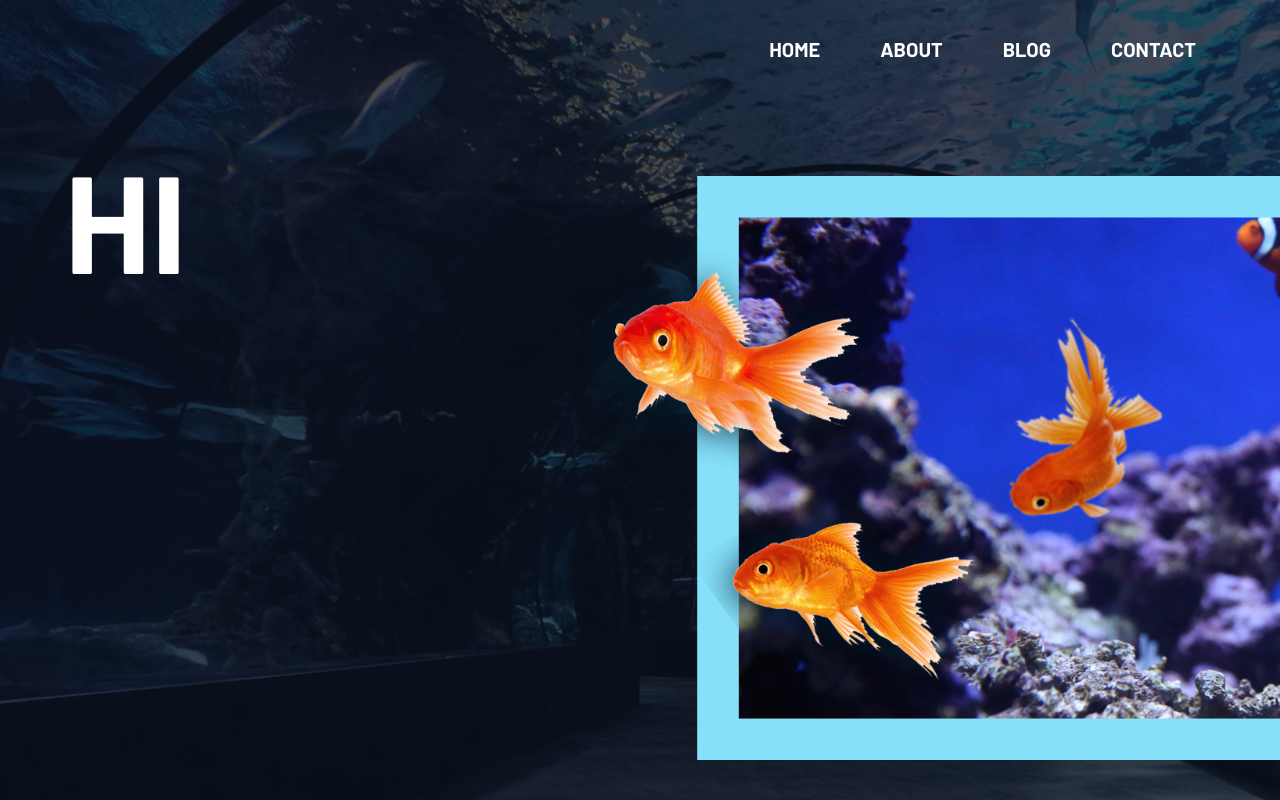
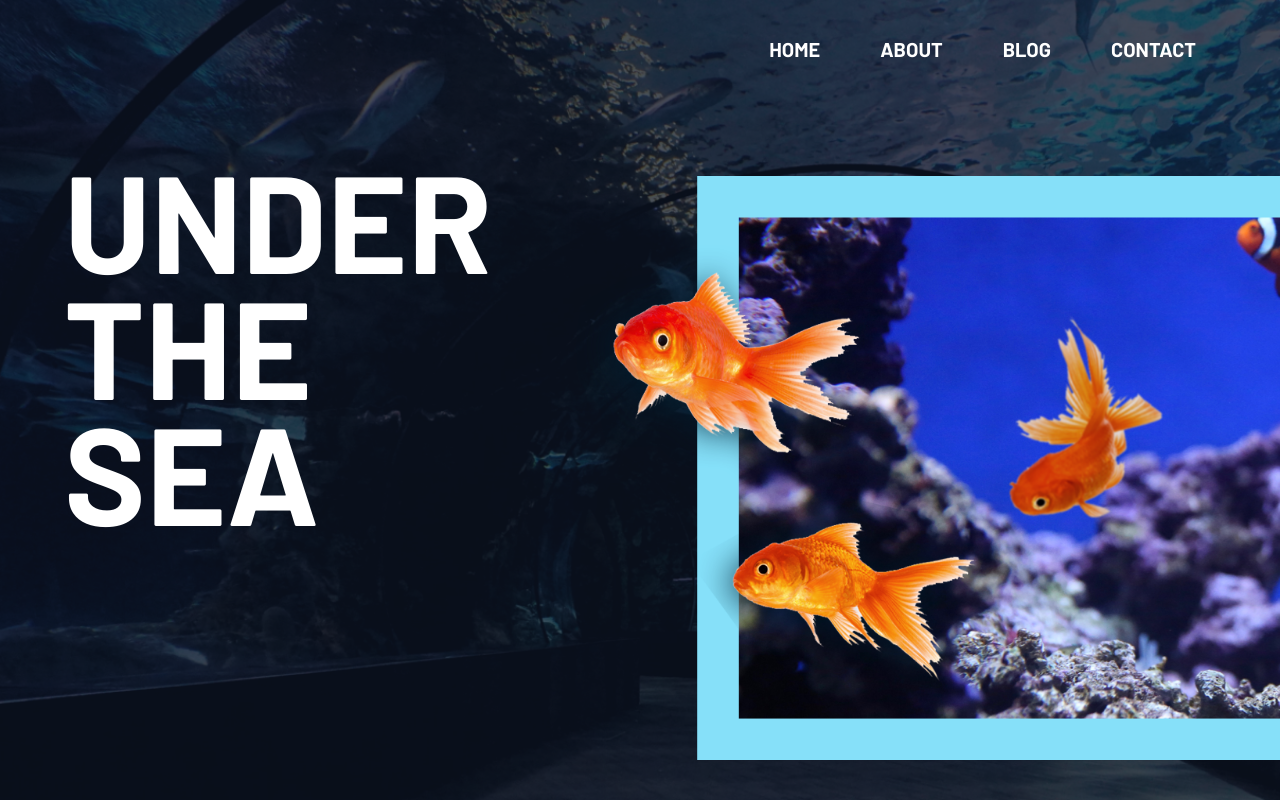
Before and after one commit to aabenedict/anjalee-benedict-project01, a plain HTML site: page index.html in a window 1280 px wide. Shown: the top 800 px of the page. Drawn offline with Linux system fonts and the light colour scheme.

Commit message:
testing autodeployment again

```diff
--- a/index.html
+++ b/index.html
@@ -24,7 +24,7 @@
                     <li><a href="./contact.html">CONTACT</a></li>
                 </ul> <!--.navBar ends-->
             </nav>
-            <h1>HI</h1>
+            <h1>UNDER THE SEA</h1>
             <div class="imgBox">
                 <img src="assets/home-box-header.png" alt="fish swimming near coral">
             </div> <!--.imgBox ends-->
```
